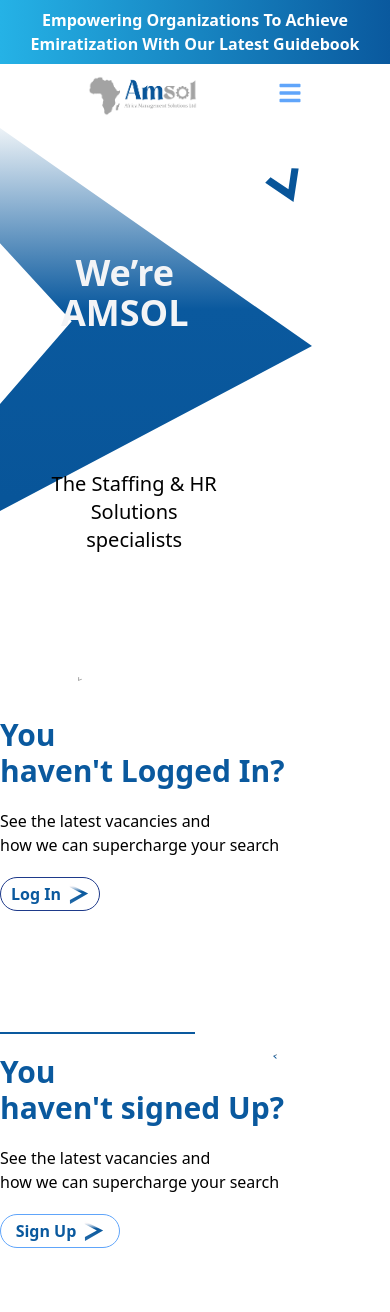
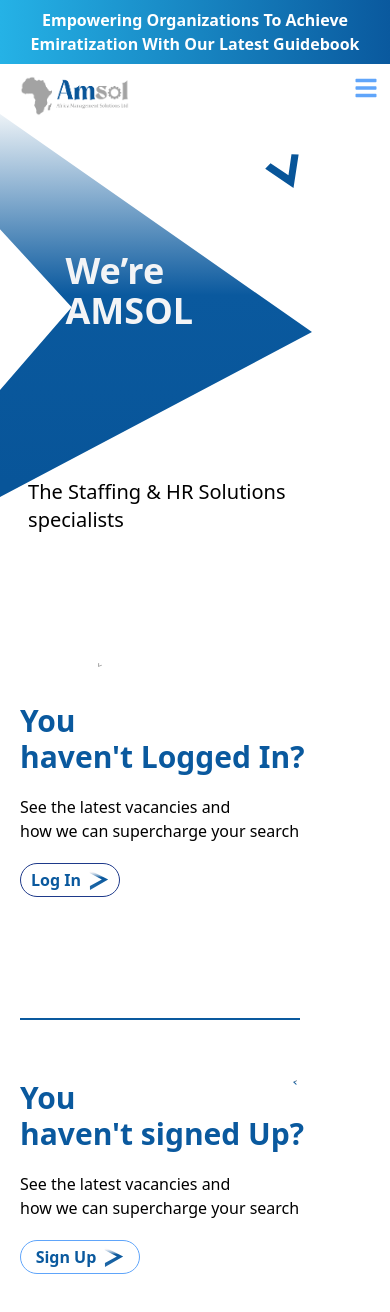
Before and after one commit to Tracy-miranja/AmsolForm, a React (Vite) app: page / in a window 390 px wide. Shown: the top 1312 px of the page. Built offline with nearby package versions, Linux system fonts and the light colour scheme.

Commit message:
made login responsive

```diff
--- a/src/RotationLandingPage.jsx
+++ b/src/RotationLandingPage.jsx
@@ -16,28 +16,28 @@
 const RotationPandingPage = () => {
   const [isHovered, setIsHovered] = useState(false);
   const [hoveredSection, setHoveredSection] = useState(null);
-  const [isMenuOpen, setIsMenuOpen] = useState(false); // State for menu toggle
+  const [isMenuOpen, setIsMenuOpen] = useState(false);
 
   const toggleMenu = () => setIsMenuOpen(!isMenuOpen);
 
   return (
     <div
-      className={`flex flex-col h-[100vh] md:overflow-hidden  ${
+      className={`flex flex-col h-[100vh] lg:overflow-hidden  ${
         isHovered
           ? "bg-gradient-to-r from-[#25b2e6] to-[#0A599E] text-white"
           : "bg-white"
       } transition-colors duration-500`}
     >
-      <div className="w-[100%] flex  text-center md:h-[40px] bg-gradient-to-r from-[#25b2e6] to-[#0A599E]  p-2 lg:items-center lg:justify-center">
+      <div className="w-[100%] flex  text-center md:h-[40px] bg-gradient-to-r from-[#25b2e6] to-[#0A599E] md:justify-center  p-2 lg:items-center lg:justify-center">
         <h1 className="text-white font-bold lg:items-center">
           Empowering Organizations To Achieve Emiratization With Our Latest
           Guidebook
         </h1>
       </div>
-      <div className="w-[100%] h-[50px] flex items-center justify-center p-8 text-blue-400 gap-5 z-10">
+      <div className="w-[100%] h-[50px] justify-around flex lg:items-center lg:justify-center text-blue-400 gap-5 z-10">
         {/* Navbar Section */}
-        <div className="w-full flex items-center justify-around p-4">
-          <div>
+        <div className="w-full flex  justify-between p-3 pb-0">
+          <div className="pl-2">
             <img src={logo} alt="hrOutsourcing" className="w-[110px]" />
           </div>
           <div>
@@ -131,7 +131,7 @@
       </div>
 
       <div className="flex flex-col  w-[100%] h-[180vh] gap-10 md:w-full md:flex-row lg:gap-0">
-        <div className="flex w-[80%] h-[60vh] md:w-[60%] md:h-[60vh] lg:w-[60%] relative">
+        <div className="flex w-[80%] h-[60vh] md:w-[60%] md:h-[50vh] lg:w-[60%] relative ">
           <img
             src={topimg}
             className={`h-[4vh] md:h-[7vh] ml-[85%] md:w-[5%] absolute md:ml-[75%] mt-[40px] ${
@@ -139,16 +139,17 @@
             }`}
             alt="vacancy"
           />
-          <img
-            src={vacancy}
-            className="sm:w-[65%] max-w-[100%] md:h-[100vh] absolute md:-mt-[55px] lg:h-[100vh] k"
-            alt="vacancy"
-          />
+         <img
+  src={vacancy}
+  className="w-full h-auto md:w-[100%] md:mt-[19px] object-cover absolute md:-mt-[55px] lg:-mt-[2px] lg:w-[70%]"
+  alt="vacancy"
+/>
 
-          <h1 className="absolute mt-[40%] w-[100%] -ml-[10%] text-center justify-center text-4xl md:mt-[20%] md:ml-[19%] flex flex-col font-extrabold md:text-5xl text-gray-100 ">
+
+          <h1 className="absolute mt-[44%] w-[100%] ml-[21%] text-4xl  md:ml-[22%] md:mt-[40%]  lg:ml-[20%] lg:mt-[30%] flex flex-col font-extrabold md:text-5xl text-gray-100 ">
             We’re <br />
             AMSOL
-            <span className="text-black text-xl w-[80%] font-normal mt-[35%] ml-[13%] md:text-2xl w-[100%] md:text-white">
+            <span className="text-black text-xl w-[100%] font-normal mt-[38%] md:mt-[1%] -ml-[12%] md:-ml-[1%] md:text-1xl w-[100%] md:text-white lg:ml-[0%] lg:mt-[1%]">
               <br />
               The Staffing & HR Solutions
               <br /> specialists
@@ -156,10 +157,10 @@
           </h1>
         </div>
         {/* Second section */}
-        <div className="flex w-[100%] md:w-[40%] flex-col gap-5  justify-center h-[80vh] lg:w-[40%] lg:gap-0">
+        <div className="flex w-[100%] md:w-[45%] md:pr-2 flex-col gap-5  justify-center h-[80vh] lg:w-[40%] lg:gap-0">
           {/* Log in section */}
           <div
-            className="flex w-[100%] h-[35vh] gap-5 flex-col relative parent-container"
+            className="flex w-[100%] h-[35vh] gap-5 p-5 flex-col relative parent-container"
             onMouseEnter={() => {
               setHoveredSection("login");
               setIsHovered(true);
@@ -176,7 +177,7 @@
             >
               <img
                 src={secimg}
-                className={`w-[1%] md:h-[10vh] md:w-[18%] absolute ml-[20%] -mt-10 overflow-hidden ${
+                className={`w-[1%] lg:h-[10vh] lg:w-[18%] absolute ml-[20%] -mt-10 overflow-hidden ${
                   isHovered ? "invisible" : "visible"
                 }`}
                 alt="vacancy"
@@ -206,10 +207,12 @@
               />
             </div>
           </div>
-          <div className="flex  items-center justify-center w-[50%] h-[2px] bg-[#0A599E] "></div>
+          <div className="p-5">
+          <div className="flex  items-center justify-center w-[80%] h-[2px] bg-[#0A599E] lg:w-[50%] "></div>
+          </div>
           {/* Sign up section */}
           <div
-            className="flex h-[30vh] flex-col gap-5  relative parent-container"
+            className="flex h-[30vh] flex-col gap-5 p-5 relative parent-container"
             onMouseEnter={() => {
               setHoveredSection("signup");
               setIsHovered(true);
@@ -240,7 +243,7 @@
             <div className="animation signup-image relative">
               <img
                 src={jobvacancy}
-                className={`w-[100%] h-[60vh] absolute -ml-[250px] -mt-[320px] z-0 transition-all duration-500 ${
+                className={`w-[100%] h-[60vh] absolute -ml-[250px] -mt-[300px] z-0 transition-all duration-500 ${
                   hoveredSection === "signup"
                     ? "animate-rotateIn"
                     : "animate-rotateOut"
@@ -250,7 +253,7 @@
             </div>
             <img
               src={sideimg}
-              className={`w-[1%] md:h-[20vh] md:w-[20%] absolute ml-[70%] -mt-15 ${
+              className={`w-[1%] lg:h-[20vh] lg:w-[20%] absolute ml-[70%] -mt-15 ${
                 isHovered ? "invisible" : "visible"
               }`}
               alt="vacancy"
```
